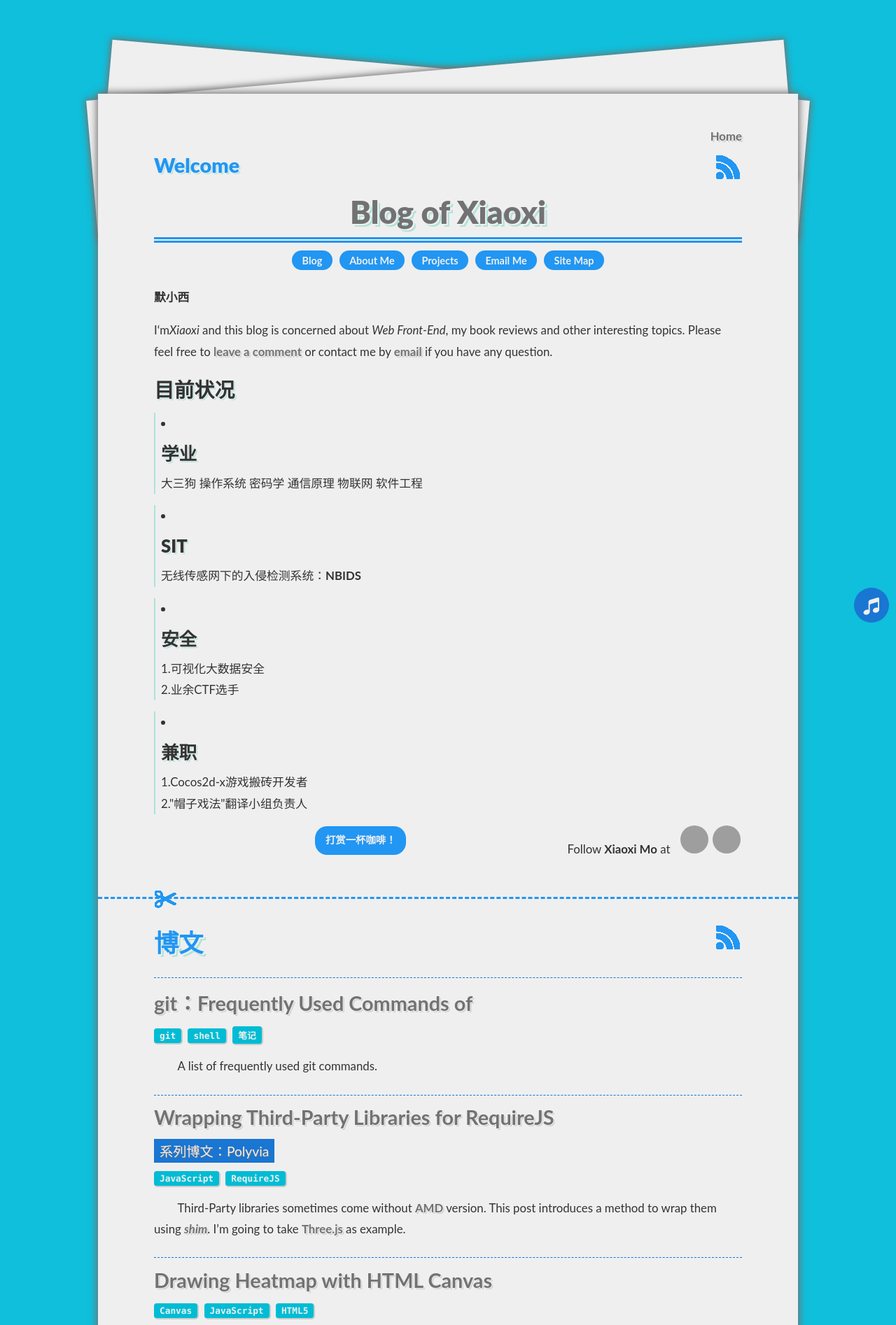
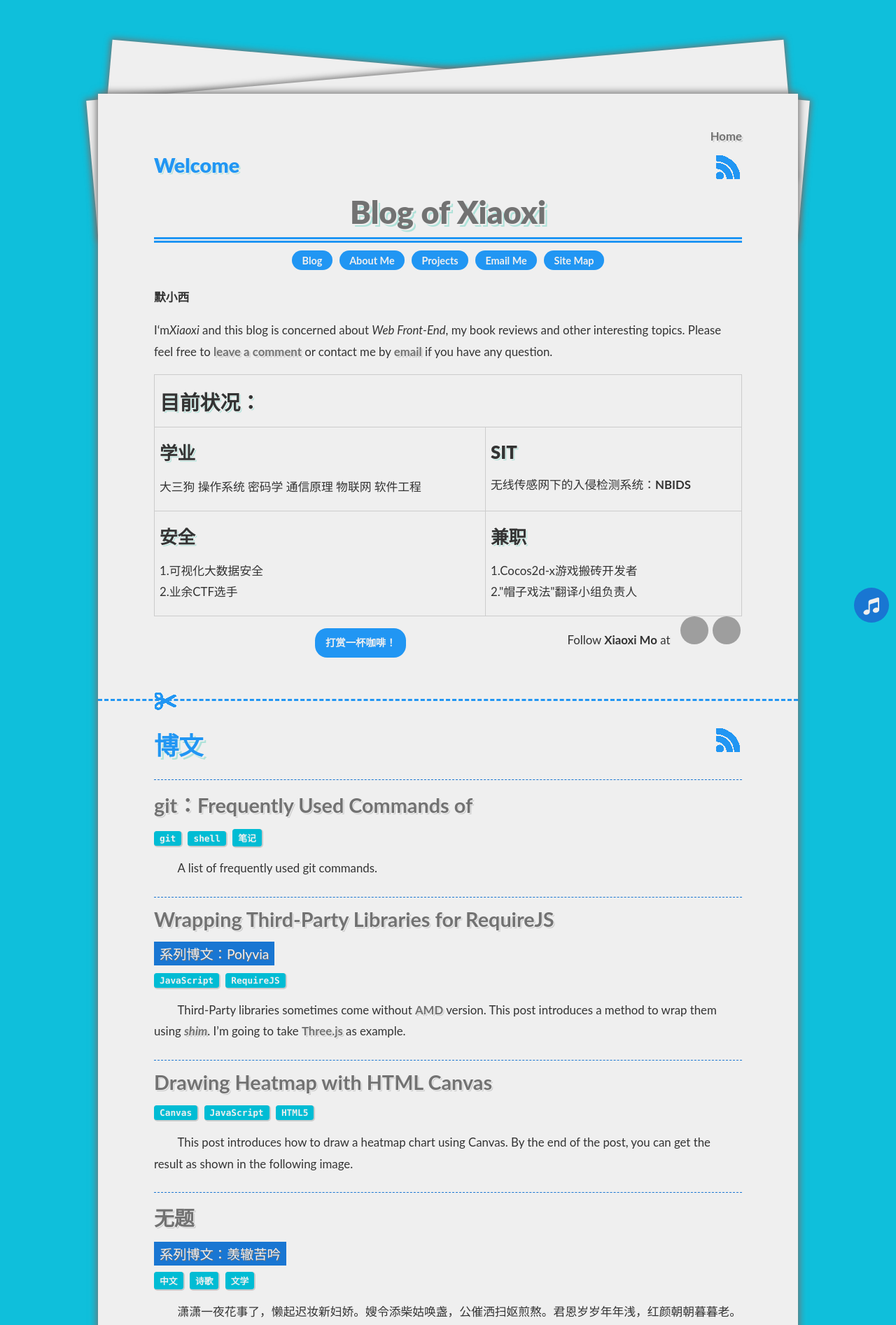
Before and after one commit to mo-xiaoxi/mo-xiaoxi.github.io, a Jekyll site: the page built from index.html, in a window 1280 px wide. Shown: the top 1894 px of the page at 70% size. Built offline with Jekyll 4.4.1, drawn with Linux system fonts in a browser that asks for light colours; nearby versions of some CDN libraries; library files that are not in the unit come from our copies; Markdown is read by kramdown in place of the engine named in the settings; the list of posts is cut into pages by our own code; grey boxes are pictures that could not be loaded.

Commit message:
添加目前状况“

```diff
--- a/_includes/aboutMe.html
+++ b/_includes/aboutMe.html
@@ -9,23 +9,51 @@
 <p><strong>默小西</strong></p>
 
 <p>I‘m<em>Xiaoxi</em> and this blog is concerned about <em>Web Front-End</em>, my book reviews and other interesting topics. Please feel free to <a href="#comments">leave a comment</a> or contact me by <a href="mailto:{{ site.email }}?subject=Interested+In+Your+Blog+Posts" target="_blank">email</a> if you have any question.</p>
-<div class="recent">
-			<h2 class="recent-title">目前状况</h3>
-			<li>
-				<div class="content"><h3>学业</h3><p>大三狗 操作系统 密码学 通信原理 物联网 软件工程 </p></div>
-			</li>
-			<li>
-				<div class="content"><h3>SIT</h3><p>无线传感网下的入侵检测系统：<strong>NBIDS</strong></p></div>
-			</li>
-			<li>
-				<div class="content"><h3>安全</h3><p>1.可视化大数据安全<br>2.业余CTF选手</p></div>
-			</li>
-			<li>
-				<div class="content"><h3>兼职</h3><p>1.Cocos2d-x游戏搬砖开发者<br>2."帽子戏法"翻译小组负责人</p></div>
-			</li>
-		</div>
+
+<style type="text/css">
+#content
+  {
+
+  width:100%;
+  border-collapse:collapse;
+  }
+#content td, #content th
+  {
+  font-size:1em;
+  border:1px solid #cccccc;
+  border-radius :3px;
+  padding:3px 7px 2px 7px;
+  }
+
+#content th
+  {
+  font-size:1.1em;
+  text-align:left;
+  padding-top:5px;
+  padding-bottom:4px;
+  background-color:#A7C942;
+  color:#ffffff;
+  }
 
 
+
+</style>
+
+
+	<table id="content">
+<tr>
+<td colspan="2" class="title"><h2>目前状况：</h2></td>
+</tr>
+<tr>
+<td>	<div class="content-left1"><h3>学业</h3><p>大三狗 操作系统 密码学 通信原理 物联网 软件工程 </p></div></td>
+<td>	<div class="content-right1"><h3>SIT</h3><p>无线传感网下的入侵检测系统：<strong>NBIDS</strong></p></div></td>
+</tr>
+
+<tr>
+<td><div class="content-left2"><h3>安全</h3><p>1.可视化大数据安全<br>2.业余CTF选手</p></div></td>
+<td><div class="content-right2"><h3>兼职</h3><p>1.Cocos2d-x游戏搬砖开发者<br>2."帽子戏法"翻译小组负责人</p></div></td>
+</tr>
+</table>
 
 
     <div class="follow-me">
```
Also changed, not shown: css/default.min.css.
